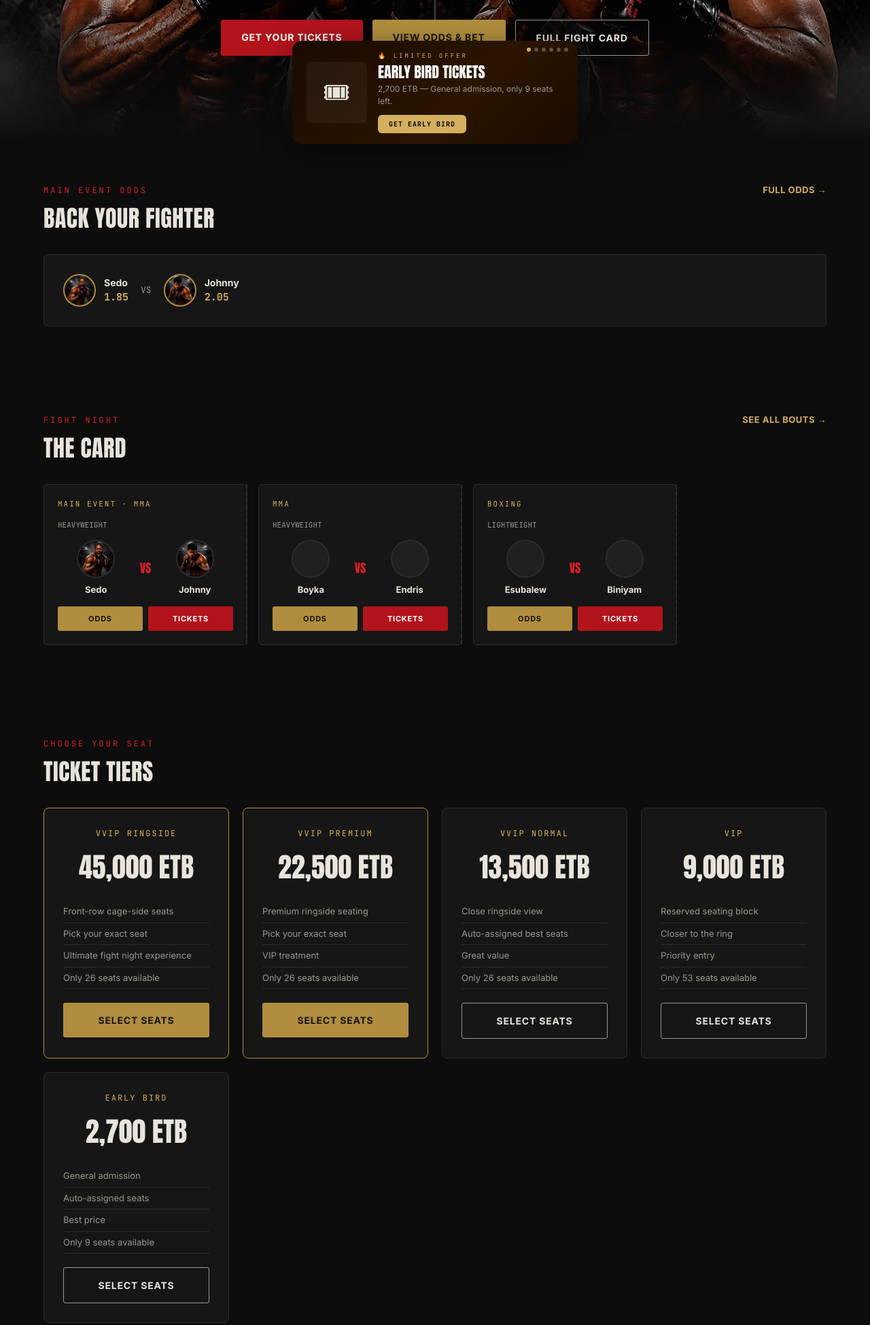
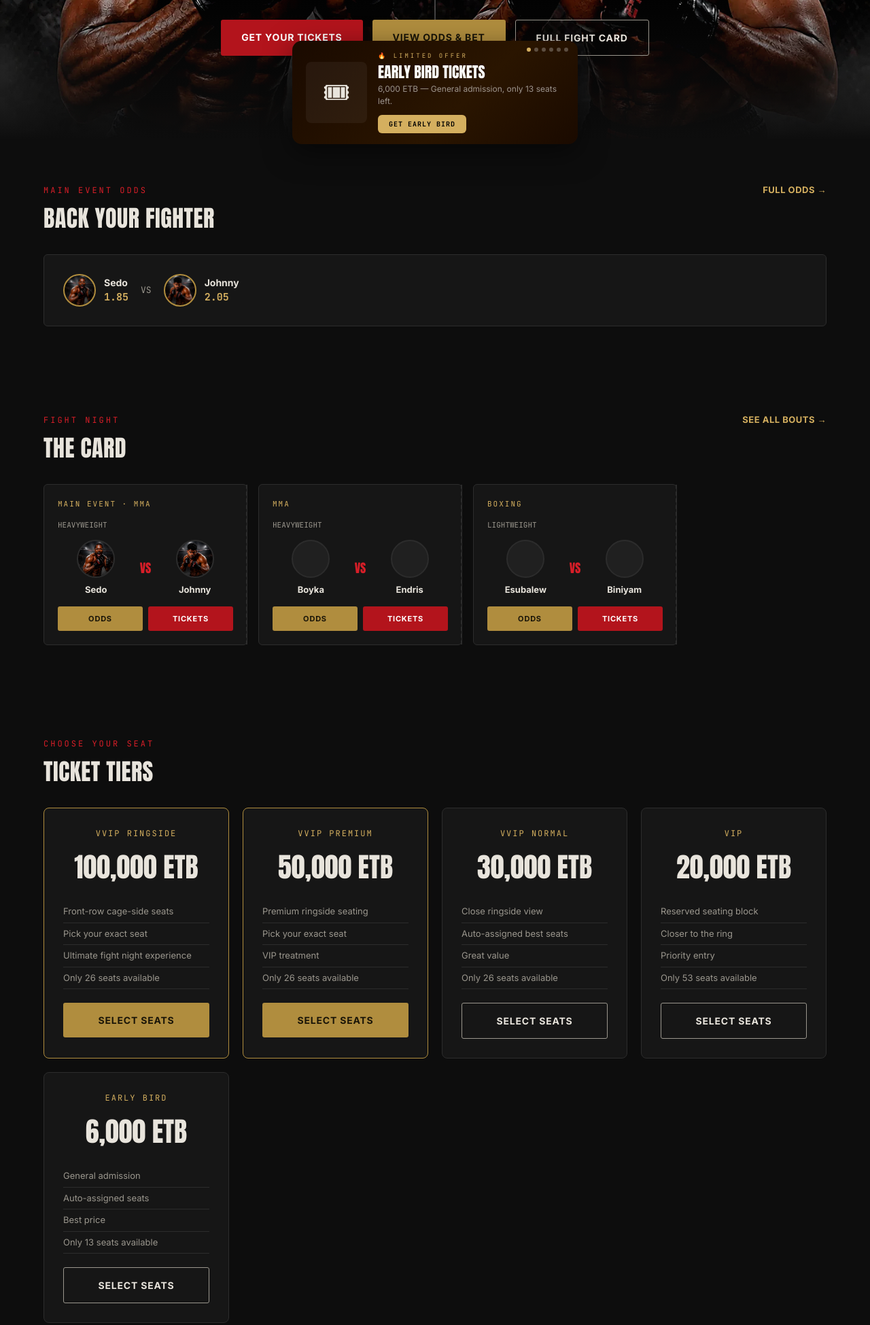
Before and after one commit to ethiofightchamps/ETFCCC, a website: page etfc-site/index.html in a window 1280 px wide. Shown: the part 508-2457 px from the top of the page at 68% size. Drawn offline with Linux system fonts and the light colour scheme; no server answers.

Commit message:
first commit

```diff
--- a/etfc-site/index.html
+++ b/etfc-site/index.html
@@ -308,7 +308,7 @@
 <div class="tier-cards">
           <div class="tier-card featured">
             <div class="tier-name">VVIP Ringside</div>
-            <div class="tier-price">45,000 ETB</div>
+            <div class="tier-price">100,000 ETB</div>
             <ul>
               <li>Front-row cage-side seats</li>
               <li>Pick your exact seat</li>
@@ -321,7 +321,7 @@
           </div>
           <div class="tier-card featured">
             <div class="tier-name">VVIP Premium</div>
-            <div class="tier-price">22,500 ETB</div>
+            <div class="tier-price">50,000 ETB</div>
             <ul>
               <li>Premium ringside seating</li>
               <li>Pick your exact seat</li>
@@ -334,7 +334,7 @@
           </div>
           <div class="tier-card">
             <div class="tier-name">VVIP Normal</div>
-            <div class="tier-price">13,500 ETB</div>
+            <div class="tier-price">30,000 ETB</div>
             <ul>
               <li>Close ringside view</li>
               <li>Auto-assigned best seats</li>
@@ -347,7 +347,7 @@
           </div>
           <div class="tier-card">
             <div class="tier-name">VIP</div>
-            <div class="tier-price">9,000 ETB</div>
+            <div class="tier-price">20,000 ETB</div>
             <ul>
               <li>Reserved seating block</li>
               <li>Closer to the ring</li>
@@ -360,12 +360,12 @@
           </div>
           <div class="tier-card">
             <div class="tier-name">Early Bird</div>
-            <div class="tier-price">2,700 ETB</div>
+            <div class="tier-price">6,000 ETB</div>
             <ul>
               <li>General admission</li>
               <li>Auto-assigned seats</li>
               <li>Best price</li>
-              <li>Only 9 seats available</li>
+              <li>Only 13 seats available</li>
             </ul>
             <a href="tickets.html#Early Bird" class="btn btn-outline btn-block"
               >Select Seats</a
@@ -410,7 +410,7 @@
           type: "ticket",
           label: "🔥 LIMITED OFFER",
           title: "Early Bird Tickets",
-          sub: "2,700 ETB — General admission, only 9 seats left.",
+          sub: "6,000 ETB — General admission, only 13 seats left.",
           cta: "Get Early Bird",
           action: () => { window.location.href = "tickets.html#Early Bird"; },
           bg: "linear-gradient(135deg, #1a0a00 0%, #2a1500 60%, #1a0a00 100%)",
@@ -420,7 +420,7 @@
           type: "ticket",
           label: "🥊 RINGSIDE ACCESS",
           title: "VVIP Ringside",
-          sub: "45,000 ETB — Front row, cage-side. Pick your exact seat. Only 26 seats.",
+          sub: "100,000 ETB — Front row, cage-side. Pick your exact seat. Only 26 seats.",
           cta: "Pick Seats",
           action: () => { window.location.href = "tickets.html#VVIP Ringside"; },
           bg: "linear-gradient(135deg, #1a0000 0%, #2a0a0a 60%, #1a0000 100%)",
@@ -463,7 +463,7 @@
           type: "ticket",
           label: "🎟 VIP EXPERIENCE",
           title: "VIP Seating",
-          sub: "9,000 ETB — Reserved block, priority entry, great views. Only 53 seats.",
+          sub: "20,000 ETB — Reserved block, priority entry, great views. Only 53 seats.",
           cta: "Select Seats",
           action: () => { window.location.href = "tickets.html#VIP"; },
           bg: "linear-gradient(135deg, #0a100a 0%, #0d1a0d 60%, #0a100a 100%)",
```
Also changed, not shown: etfc-site/js/seatmap.js (+12 -12 lines), etfc-site/tickets.html (+1 -1 lines).
